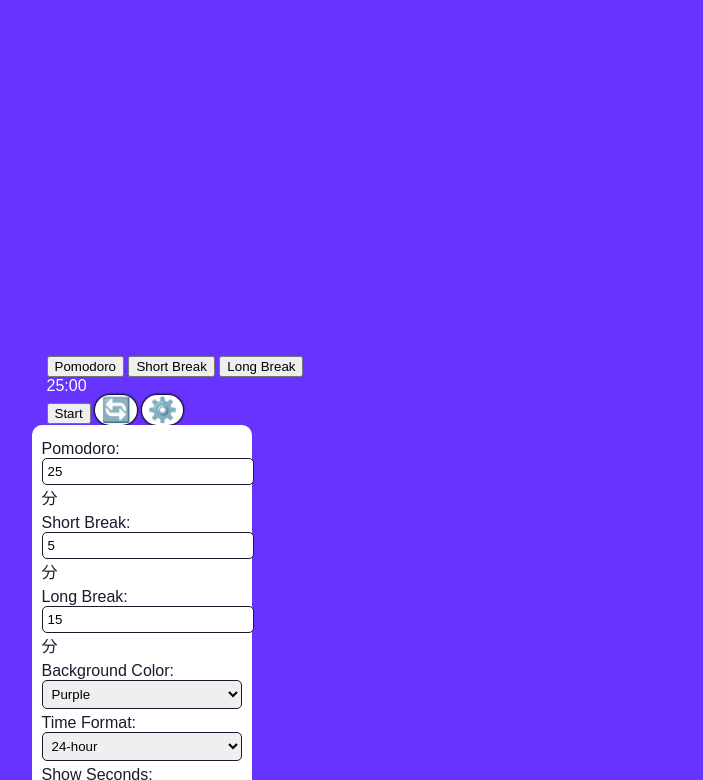
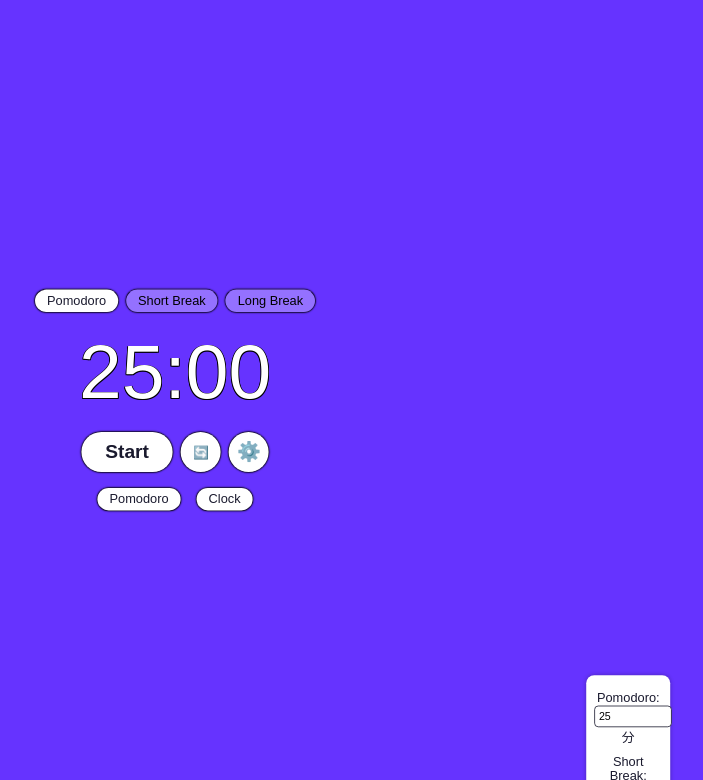
Before and after one commit to jin954/T1, a plain HTML site: page index.html in a window 1280 px wide. Both pictures are taken after a click on the button "⚙️". Shown: the top 780 px of the page, without its empty margins (465-1168 px from the left). Drawn offline with Linux system fonts and the light colour scheme.

Commit message:
Update style.css

```diff
--- a/style.css
+++ b/style.css
@@ -6,16 +6,47 @@ body {
     justify-content: center;
     height: 100vh;
     margin: 0;
-    background: #6633FF;
+    background: #1a1a2e;
     color: white;
 }
 
-#clock {
+#pomodoro {
     text-align: center;
-    position: relative;
+    transform: scale(0.8);
 }
 
-#date, #time {
+#pomodoro .buttons {
+    display: flex;
+    justify-content: center;
+    margin-bottom: 20px;
+}
+
+#pomodoro .buttons button {
+    margin: 0 5px;
+    padding: 5px 15px;
+    border: none;
+    border-radius: 25px;
+    background: rgba(255, 255, 255, 0.3);
+    color: black;
+    cursor: pointer;
+    font-size: 1em;
+    box-shadow: 0 0 2px 1px black;
+}
+
+#pomodoro .buttons button.active {
+    background: white;
+    color: #1a1a2e;
+    box-shadow: 0 0 2px 1px black;
+}
+
+#pomodoro .buttons button.active.white-bg {
+    background: gray;
+    color: white;
+}
+
+#timer, #time {
+    font-size: 6em;
+    margin: 20px 0;
     text-shadow:
         -1px -1px 0 #000,
          1px -1px 0 #000,
@@ -23,36 +54,112 @@ body {
          1px  1px 0 #000;
 }
 
+#timer.white-bg, #time.white-bg {
+    color: black;
+    text-shadow: none;
+}
+
 #date {
     font-size: 2em;
     margin-bottom: 10px;
+    text-shadow:
+        -1px -1px 0 #000,
+         1px -1px 0 #000,
+        -1px  1px 0 #000,
+         1px  1px 0 #000;
 }
 
-#time {
-    font-size: 4em;
-    margin: 20px 0;
+#date.white-bg {
+    color: black;
+    text-shadow: none;
+}
+
+#time-container {
     position: relative;
+    display: flex;
+    justify-content: center;
+    align-items: center;
+}
+
+#am-pm {
+    position: absolute;
+    left: 0;
+    font-size: 3em;
+    line-height: 3em;
+    height: 50%;
+    display: flex;
+    align-items: center;
+    justify-content: center;
+}
+
+#am-pm.pm {
+    top: 50%;
+}
+
+.pomodoro-controls {
+    display: flex;
+    justify-content: center;
+    margin-bottom: 10px;
+}
+
+.pomodoro-controls .icon-button {
+    margin: 0 5px;
+    padding: 0;
+    width: 50px;
+    height: 50px;
+    border: none;
+    border-radius: 50%;
+    background: white;
+    color: #1a1a2e;
+    cursor: pointer;
+    font-size: 1em;
+    display: flex;
+    align-items: center;
+    justify-content: center;
+    box-shadow: 0 0 2px 1px black;
+}
+
+.pomodoro-controls .start-button {
+    margin: 0 5px;
+    padding: 5px 30px;
+    border: none;
+    border-radius: 25px;
+    background: white;
+    color: #1a1a2e;
+    cursor: pointer;
+    font-size: 1.5em;
+    font-weight: bold;
+    box-shadow: 0 0 2px 1px black;
+}
+
+#open-settings {
+    font-size: 1.5em;
+    background: none;
+    border: none;
+    cursor: pointer;
+    border-radius: 25px;
+    background: white;
+    color: #1a1a2e;
+    cursor: pointer;
+    box-shadow: 0 0 2px 1px black;
 }
 
 #settings {
-    position: fixed;
-    top: calc(100% + 10px);
-    left: 50%;
-    transform: translateX(-50%);
-    z-index: 1;
-    margin: 0 auto;
-    width: 200px;
+    position: absolute;
+    display: none;
+    margin-top: 10px;
     padding: 10px;
     border: none;
     border-radius: 10px;
     background: white;
     color: #1a1a2e;
-    display: none;
+    box-shadow: 0 0 5px rgba(0, 0, 0, 0.3);
+    z-index: 10;
 }
 
 #settings label {
     display: block;
-    margin: 5px 0;
+    margin: 10px 0;
 }
 
 #settings input, #settings select {
@@ -73,20 +180,24 @@ body {
     font-size: 1em;
 }
 
-.icon-button {
-    font-size: 1.5em;
-    background: none;
+.mode-switch {
+    display: flex;
+    justify-content: center;
+    margin-top: 20px;
+}
+
+.mode-switch input {
+    display: none;
+}
+
+.mode-switch label {
+    margin: 0 10px;
+    padding: 5px 15px;
     border: none;
-    cursor: pointer;
     border-radius: 25px;
     background: white;
     color: #1a1a2e;
+    cursor: pointer;
+    font-size: 1em;
     box-shadow: 0 0 2px 1px black;
 }
-
-.am-pm {
-    font-size: 1em;
-    position: relative;
-    top: 50%;
-    transform: translateY(-50%);
-}
```
